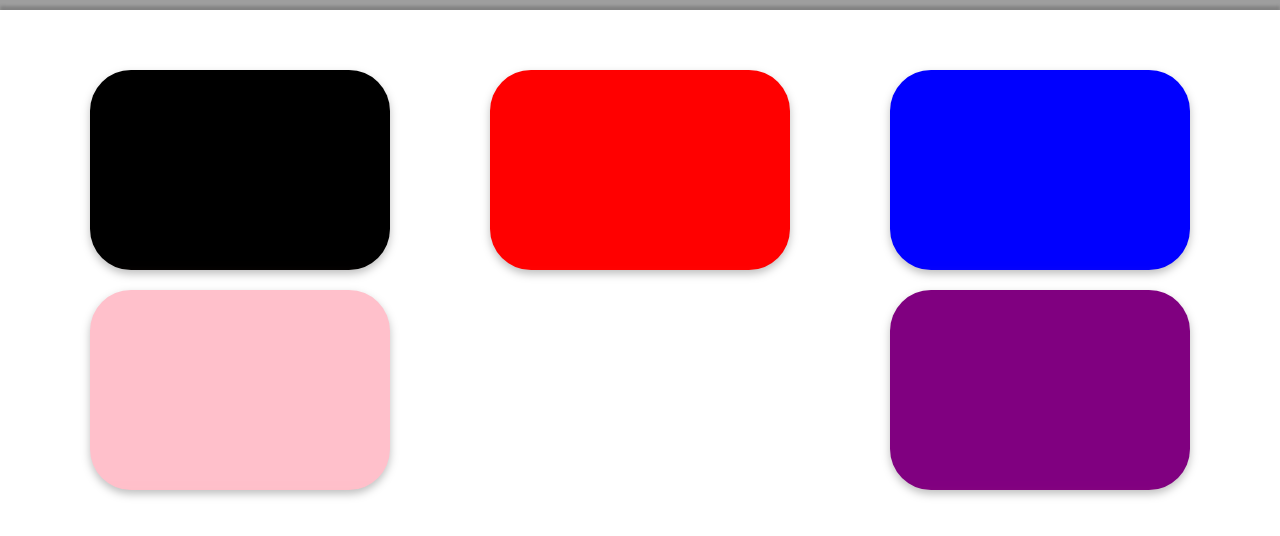
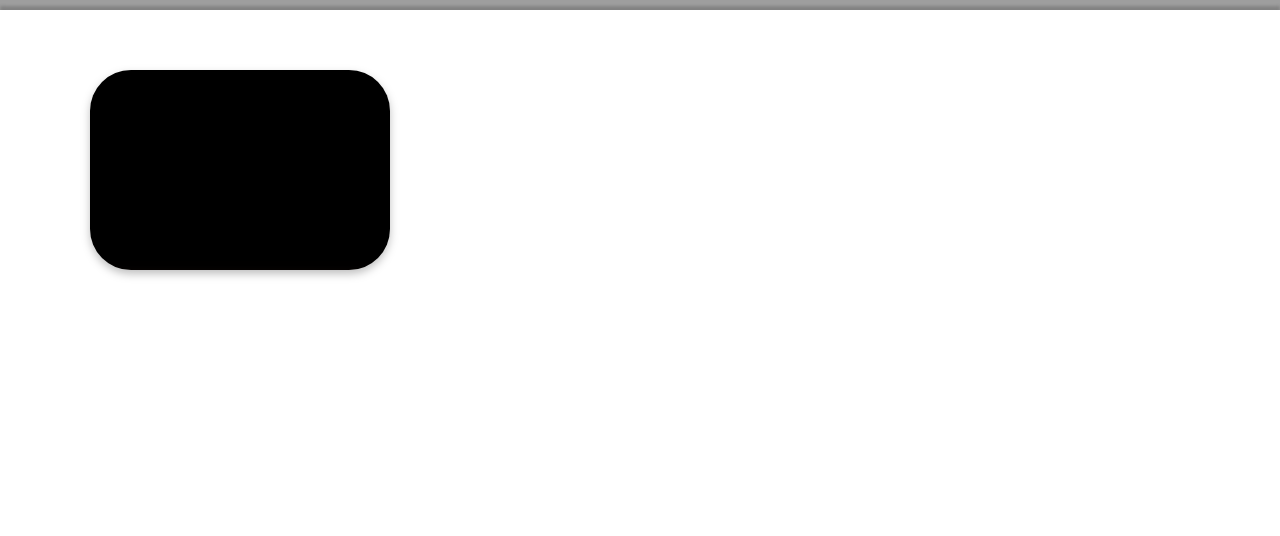
Before and after one commit to AntoninJuillard/blindify, a React (Create React App) app: page / in a window 1280 px wide. Shown: the part 1226-1762 px from the top of the page. After the commit the page ends 1536 px from the top, so only its background shows below. Built offline with nearby package versions, Linux system fonts and the light colour scheme; grey boxes are pictures that could not be loaded.

Commit message:
changes
adding the trackList prop

```diff
--- a/src/components/Game/Game.tsx
+++ b/src/components/Game/Game.tsx
@@ -5,7 +5,8 @@ import icon from '../../img/BlindifyLogo.png'
 export type playlistProps = {
     playlist: {
         id: number,
-        name: string
+        name: string,
+        tracks: {artist:string, trackname:string}[]
     }
 }
 
@@ -13,6 +14,7 @@ export default class Game extends Component <playlistProps>{
     render() {
         return (
             <div>
+
                 <img src={icon} alt="Blindify Logo"/>
                 <div className='background'>
                     <div className= "gameContainer">
@@ -28,7 +30,7 @@ export default class Game extends Component <playlistProps>{
                     <div className = "equipeContainer">
                         <div className = "equipe1" >
                                 <h3 className ="fontEquipe">Equipe 1</h3>
-                                <h4>1</h4>
+                                <h4>0</h4>
                         </div>
                         <div className = "responseContainer fontName">
                                 <div className = "response1" >
@@ -46,7 +48,7 @@ export default class Game extends Component <playlistProps>{
                         </div>
                             <div className = "equipe2" >
                                 <h3 className="fontEquipe">Equipe 2</h3>
-                                <h4>1</h4>
+                                <h4>0</h4>
                             </div>
                     </div>
                 </div>
--- a/src/components/Homepage/Homepage.css
+++ b/src/components/Homepage/Homepage.css
@@ -133,7 +133,7 @@ body{
 
 .section3{
     /* enlever la height quand on dev le compenent playlist */
-    height: 720px;
+    /* height: 720px; */
     background: #ffffff;
     padding: 90px;
     padding-top: 60px;
--- a/src/components/Homepage/Homepage.tsx
+++ b/src/components/Homepage/Homepage.tsx
@@ -11,7 +11,8 @@ export type PlaylistsState = {
     {
       id: number,
       cover: string,
-      name: string
+      name: string,
+      tracks: {artist:string, trackname:string}[]
     }[],
   playlistSelected:
     {
@@ -29,33 +30,28 @@ export default class Homepage extends React.Component<{}, PlaylistsState>{
         {
           id: 1,
           cover: 'black',
-          name: 'playlist1'
+          name: 'playlist1',
+          tracks: [
+            {artist: 'artiste1', trackname: 'titre1'},
+            {artist: 'artiste2', trackname: 'titre2'},
+            {artist: 'artiste3', trackname: 'titre3'},
+            {artist: 'artiste4', trackname: 'titre4'},
+            {artist: 'artiste5', trackname: 'titre5'},
+            {artist: 'artiste6', trackname: 'titre6'},
+            {artist: 'artiste7', trackname: 'titre7'},
+            {artist: 'artiste8', trackname: 'titre8'},
+            {artist: 'artiste9', trackname: 'titre9'},
+            {artist: 'artiste10', trackname: 'titre10'}
+          ]
         },
-        {
-          id: 2,
-          cover: 'red',
-          name: 'playlist2'
-        },
-        {
-          id: 3,
-          cover: 'blue',
-          name: 'playlist3'
-        },
-        {
-          id: 4,
-          cover: 'pink',
-          name: 'playlist4'
-        },
-        {
-          id: 5,
-          cover: 'purple',
-          name: 'playlist5'
-        }
+
+
       ],
       playlistSelected:
         {
           id: 0,
-          name: ''
+          name: '',
+          tracks: [{artist:'bibi', trackname:''}]
 
         }
     }
@@ -68,8 +64,8 @@ export default class Homepage extends React.Component<{}, PlaylistsState>{
     //   this.setState({playlistSelected : playlistSelect })
     // }
 
-    handleSelect = (playlistClickedId:number, playlistClickedName:string ) => {
-      let playlistSelected = { id:playlistClickedId, name: playlistClickedName}
+    handleSelect = (playlistClickedId:number, playlistClickedName:string, playlistTrackList:{artist:string, trackname:string}[] ) => {
+      let playlistSelected = { id:playlistClickedId, name: playlistClickedName, tracks:playlistTrackList}
       let playlist = this.state.playlist
       let playlistNewState = {playlist, playlistSelected}
 
--- a/src/components/Playlist/Playlist.tsx
+++ b/src/components/Playlist/Playlist.tsx
@@ -6,7 +6,8 @@ export type playlistProps = {
     playlists: Array<{
         id: number,
         cover: string,
-        name: string
+        name: string,
+        tracks: {artist:string, trackname:string}[]
     }>
     handleSelect: Function
 }
@@ -20,7 +21,7 @@ export default class Playlist extends Component <playlistProps, {}> {
 
                 this.props.playlists.map((pres) =>
                     <div className="playlist" style={{background: pres.cover}} key={pres.id}>
-                        <Link to="/" onClick= {() => this.props.handleSelect(pres.id, pres.name)} >
+                        <Link to="/" onClick= {() => this.props.handleSelect(pres.id, pres.name, pres.tracks)} >
                             <div className="playlistHover">
                                 <div className="triangle"></div>
                                 <p>Lancer le blindtest</p>
```
